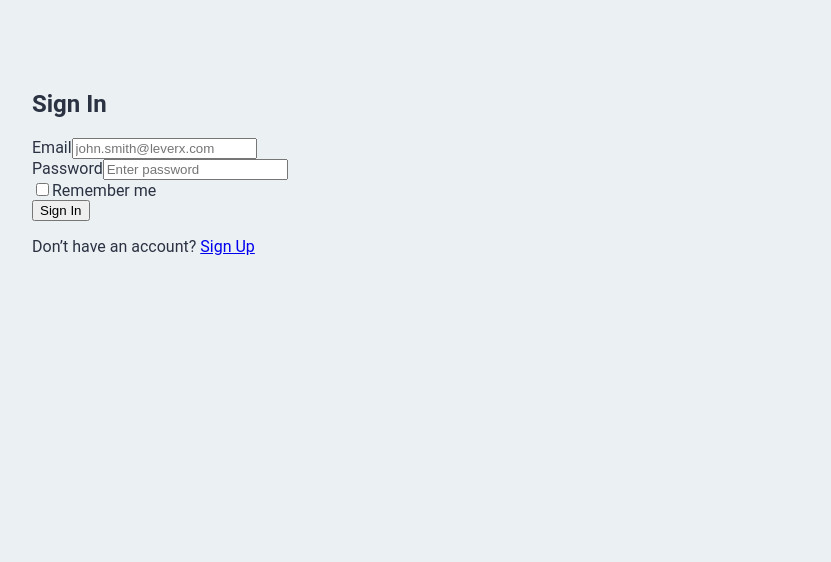
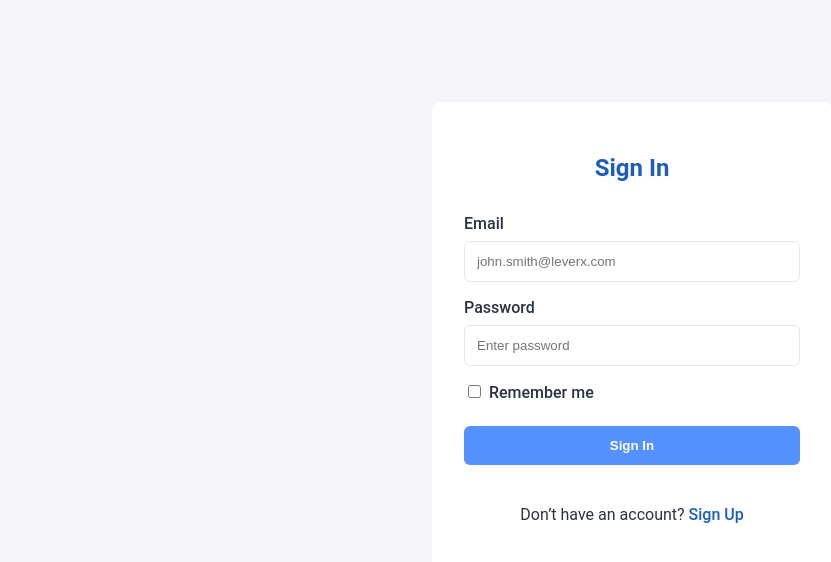
Before and after one commit to Ninima1218/LeverX, a React app: page /sign-in in a window 1280 px wide. Shown: the top 562 px of the page, without its empty margins (8-839 px from the left). Built offline with nearby package versions, Linux system fonts and the light colour scheme.

Commit message:
feat: add globa styles, styled sign in and sign up pages

```diff
--- a/src/pages/SignIn.tsx
+++ b/src/pages/SignIn.tsx
@@ -24,7 +24,7 @@ const SignIn: React.FC = () => {
     setError("");
 
     try {
-      const res = await fetch("/api/sign-in", {
+      const res = await fetch("http://localhost:3001/api/sign-in", {
         method: "POST",
         headers: { "Content-Type": "application/json" },
         body: JSON.stringify({ email: email.trim(), password })
@@ -57,8 +57,9 @@ const SignIn: React.FC = () => {
     <main className="main-content">
       <div className="content-wrapper">
         <section className="signin-section">
+          <div className="auth-wrapper">
             <h2>Sign In</h2>
-          <form className="signin-form" onSubmit={submit}>
+            <form className="auth-form" onSubmit={submit}>
               <div className="input-wrapper">
                 <label htmlFor="email">Email</label>
                 <input
@@ -93,12 +94,13 @@ const SignIn: React.FC = () => {
                 />
                 <label htmlFor="remember">Remember me</label>
               </div>
-            <button type="submit" className="signin-btn">Sign In</button>
+              <button type="submit" className="btn btn-auth">Sign In</button>
               {error && <p id="error" className="error-message">{error}</p>}
             </form>
-          <p className="signup-link">
+            <p className="auth-link">
               Don’t have an account? <Link to="/sign-up">Sign Up</Link>
             </p>
+          </div>
         </section>
       </div>
     </main>
--- a/src/pages/SignUp.tsx
+++ b/src/pages/SignUp.tsx
@@ -19,10 +19,10 @@ const SignUp: React.FC = () => {
     }
 
     try {
-      const res = await fetch("/api/sign-up", {
+      const res = await fetch("http://localhost:3001/api/sign-up", {
         method: "POST",
         headers: { "Content-Type": "application/json" },
-        body: JSON.stringify({ email: email.trim(), password, role: "Employee" })
+        body: JSON.stringify({ email: email.trim(), password })
       });
 
       const data = await res.json();
@@ -42,8 +42,9 @@ const SignUp: React.FC = () => {
     <main className="main-content">
       <div className="content-wrapper">
         <section className="signup-section">
+          <div className="auth-wrapper">
             <h2>Create Account</h2>
-          <form className="signup-form" onSubmit={submit}>
+            <form className="auth-form" onSubmit={submit}>
               <div className="input-wrapper">
                 <label htmlFor="email">Email</label>
                 <input
@@ -87,12 +88,13 @@ const SignUp: React.FC = () => {
                   <p className="field-error">{error}</p>
                 )}
               </div>
-            <button type="submit" className="signup-btn">Sign Up</button>
+              <button type="submit" className="btn btn-auth">Sign Up</button>
               {error && <p id="error" className="error-message">{error}</p>}
             </form>
-          <p className="signin-link">
+            <p className="auth-link">
               Already have an account? <Link to="/sign-in">Sign In</Link>
             </p>
+          </div>
         </section>
       </div>
     </main>
--- a/src/pages/UserDetails.tsx
+++ b/src/pages/UserDetails.tsx
@@ -97,9 +97,7 @@ const UserDetails: React.FC = () => {
               <div className="user-right">
                 <div className="details-columns">
                   <div className="block general">
-                    <h3 className="section-title">
-                      <img src={require("../assets/icons/user.svg")} alt="user" /> General Info
-                    </h3>
+                    <h3 className="section-title">General Info</h3>
                     <ul>
                       <li><strong>Department:</strong>
                         <span className="value">{edit ? <input value={form.department||""} onChange={e=>setForm({ ...form, department: e.target.value })} /> : (user.department ?? "-")}</span></li>
@@ -113,9 +111,7 @@ const UserDetails: React.FC = () => {
                   </div>
 
                   <div className="block contacts">
-                    <h3 className="section-title">
-                      <img src={require("../assets/icons/contacts.svg")} alt="contacts" /> Contacts
-                    </h3>
+                    <h3 className="section-title"> Contacts</h3>
                     <ul>
                       <li><strong>Mobile phone:</strong>
                         <span className="value">{edit ? <input value={form.phone||""} onChange={e=>setForm({ ...form, phone: e.target.value })} /> : (user.phone ?? "-")}</span></li>
@@ -127,9 +123,7 @@ const UserDetails: React.FC = () => {
                   </div>
 
                   <div className="block travel">
-                    <h3 className="section-title">
-                      <img src={require("../assets/icons/travel.svg")} alt="travel" /> Travel Info
-                    </h3>
+                    <h3 className="section-title">Travel Info</h3>
                     <ul>
                       <li><strong>Citizenship:</strong>
                         <span className="value">{edit ? <input value={form.citizenship || ""} onChange={e => setForm({ ...form, citizenship: e.target.value })} /> : (user.citizenship ?? "-")}
--- a/src/store/usersApi.ts
+++ b/src/store/usersApi.ts
@@ -3,7 +3,7 @@ import { User } from "../../server/src/server-types";
 
 export const usersApi = createApi({
   reducerPath: "usersApi",
-  baseQuery: fetchBaseQuery({ baseUrl: "/api" }),
+  baseQuery: fetchBaseQuery({ baseUrl: "http://localhost:3001/api" }),
   tagTypes: ["Users", "User"],
   endpoints: (builder) => ({
     getUsers: builder.query<User[], void>({
--- /dev/null
+++ b/src/styles/_auth.scss
@@ -0,0 +1,98 @@
+.signin-section,
+.signup-section {
+    flex: 1 1 auto;
+    display: grid;
+    place-items: center;
+    min-height: calc(100vh - var(--header-height));
+    background-color: var(--background-color);
+    padding: 2rem;
+}
+
+.auth-wrapper {
+    margin: 0 auto;
+    width: 400px;
+    padding: 2rem;
+    background-color: var(--card-color);
+    border-radius: 8px;
+    box-shadow: var(--shadow);
+    display: flex;
+    flex-direction: column;
+    gap: 1.5rem;
+    box-sizing: border-box;
+
+    h2 {
+        text-align: center;
+        color: var(--primary-color);
+        margin-bottom: 0.5rem;
+    }
+}
+
+.auth-form {
+    display: flex;
+    flex-direction: column;
+    gap: 1rem;
+}
+
+.input-wrapper {
+    display: flex;
+    flex-direction: column;
+
+    label {
+        margin-bottom: 0.5rem;
+        font-weight: 500;
+        color: var(--text-color);
+    }
+
+    .text-input {
+        padding: 0.75rem;
+        border: 1px solid var(--border-color);
+        border-radius: 6px;
+        background-color: var(--input-bg);
+        color: var(--text-color);
+
+        &:focus {
+            border-color: var(--primary-color);
+            outline: none;
+        }
+    }
+
+    .field-error {
+        margin-top: 0.25rem;
+        font-size: 0.85rem;
+        color: var(--error-color);
+    }
+}
+
+.checkbox-wrapper {
+    display: flex;
+    flex-direction: row;
+    align-items: baseline;
+
+    input[type="checkbox"] {
+        margin-right: 0.5rem;
+    }
+
+    label {
+        color: var(--text-color);
+    }
+}
+
+.error-message {
+    text-align: center;
+    color: var(--error-color);
+    font-weight: 500;
+}
+
+.auth-link {
+    text-align: center;
+
+    a {
+        color: var(--primary-color);
+        font-weight: 500;
+        text-decoration: none;
+
+        &:hover {
+            text-decoration: underline;
+        }
+    }
+}
--- a/src/styles/global.scss
+++ b/src/styles/global.scss
@@ -1,14 +1,15 @@
 :root {
-    --background-color: #ebf0f3;
+    --background-color: #f5f5fa;
+    --secondary-background-color: #ebf0f3;
+    --card-color: #ffffff;
     --text-color: #2b3242;
-    --card-color: #ffffff;
+    --muted-text-color: #6c7385;
     --border-color: #e3e7f0;
-    --primary-color: #216ce7;
-    --secondary-background-color: #f5f7fa;
-    --muted-text-color: #6c7385;
-    --button-color: #042bd8;
+
+    --primary-color: #1e5cbe;
+    --button-color: #5591ff;
+    --button-hover-color: #3a7be0;
 }
-
 @media (prefers-color-scheme: dark) {
     :root {
         --background-color: #171a1f;
@@ -49,8 +50,52 @@ body {
     box-shadow: 0 1px 8px rgba(22, 50, 80, 0.08);
 }
 
+.btn {
+    background-color: var(--button-color);
+    color: #fff;
+    border: none;
+    border-radius: 6px;
+    padding: 0.75rem 1.25rem;
+    font-weight: 600;
+    cursor: pointer;
+    transition: background-color 0.2s ease;
+
+    &:hover {
+        background-color: var(--button-hover-color);
+    }
+
+    &:disabled {
+        background-color: var(--border-color);
+        cursor: not-allowed;
+    }
+}
+
+.btn-copy {
+    background-color: #f0f0f3;
+    color: var(--muted-text-color);
+    border: 1px solid var(--border-color);
+    border-radius: 6px;
+    padding: 0.5rem 1rem;
+    font-weight: 500;
+    cursor: pointer;
+    transition: background-color 0.2s ease, color 0.2s ease;
+
+    &:hover {
+        background-color: #e0e0e5;
+        color: var(--text-color);
+    }
+
+    &:disabled {
+        background-color: #f5f5fa;
+        color: var(--muted-text-color);
+        cursor: not-allowed;
+        opacity: 0.7;
+    }
+}
+
 @import "./header";
 @import "./employee";
 @import "./search";
 @import "./profile";
 @import "./user-details";
+@import "./auth";
```
Also changed, not shown: package.json (+8 -6 lines), 1 other file (tests, documents, lock files or other folders). Lines whose indentation alone changed are shown as unchanged.
